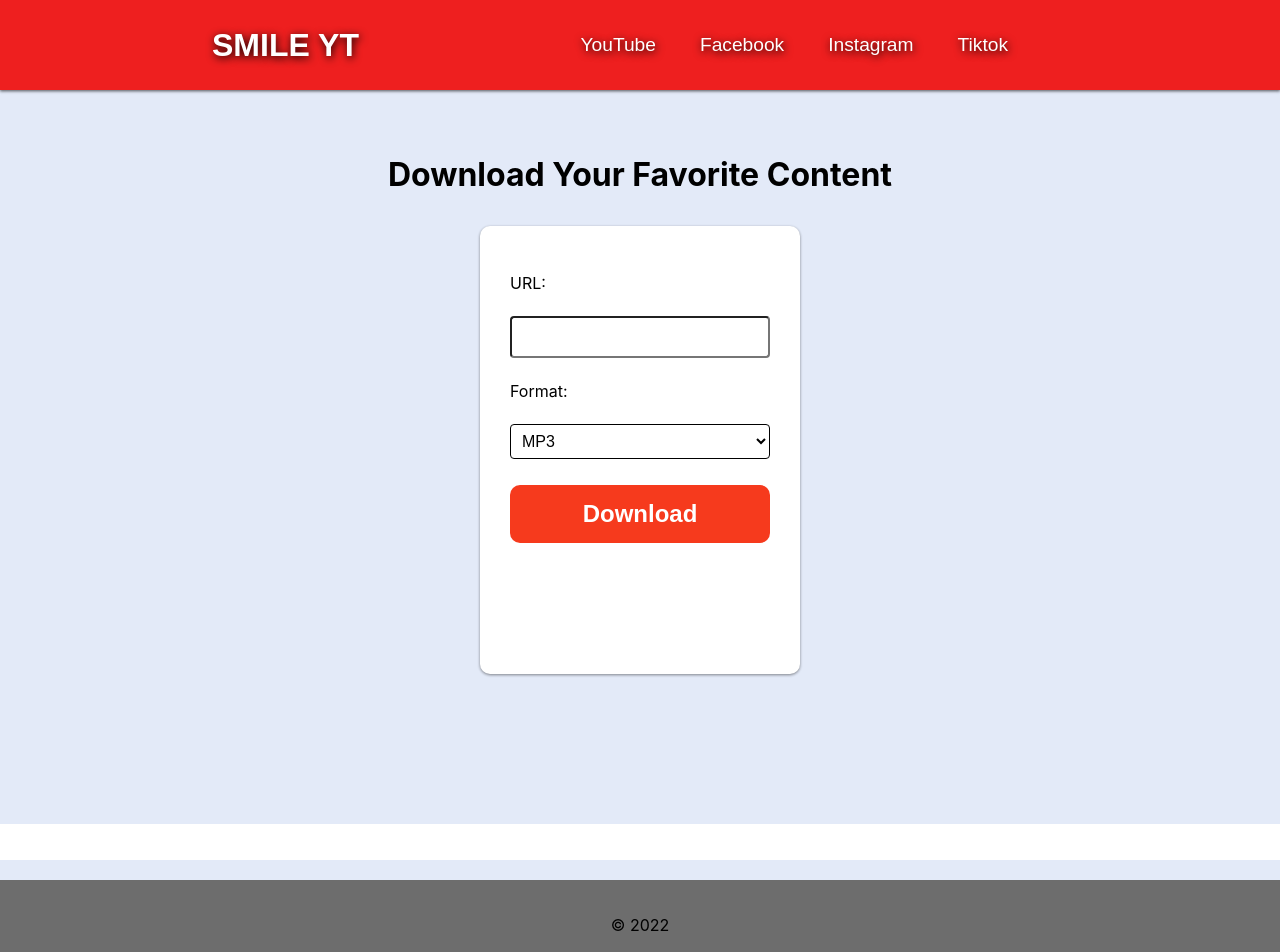
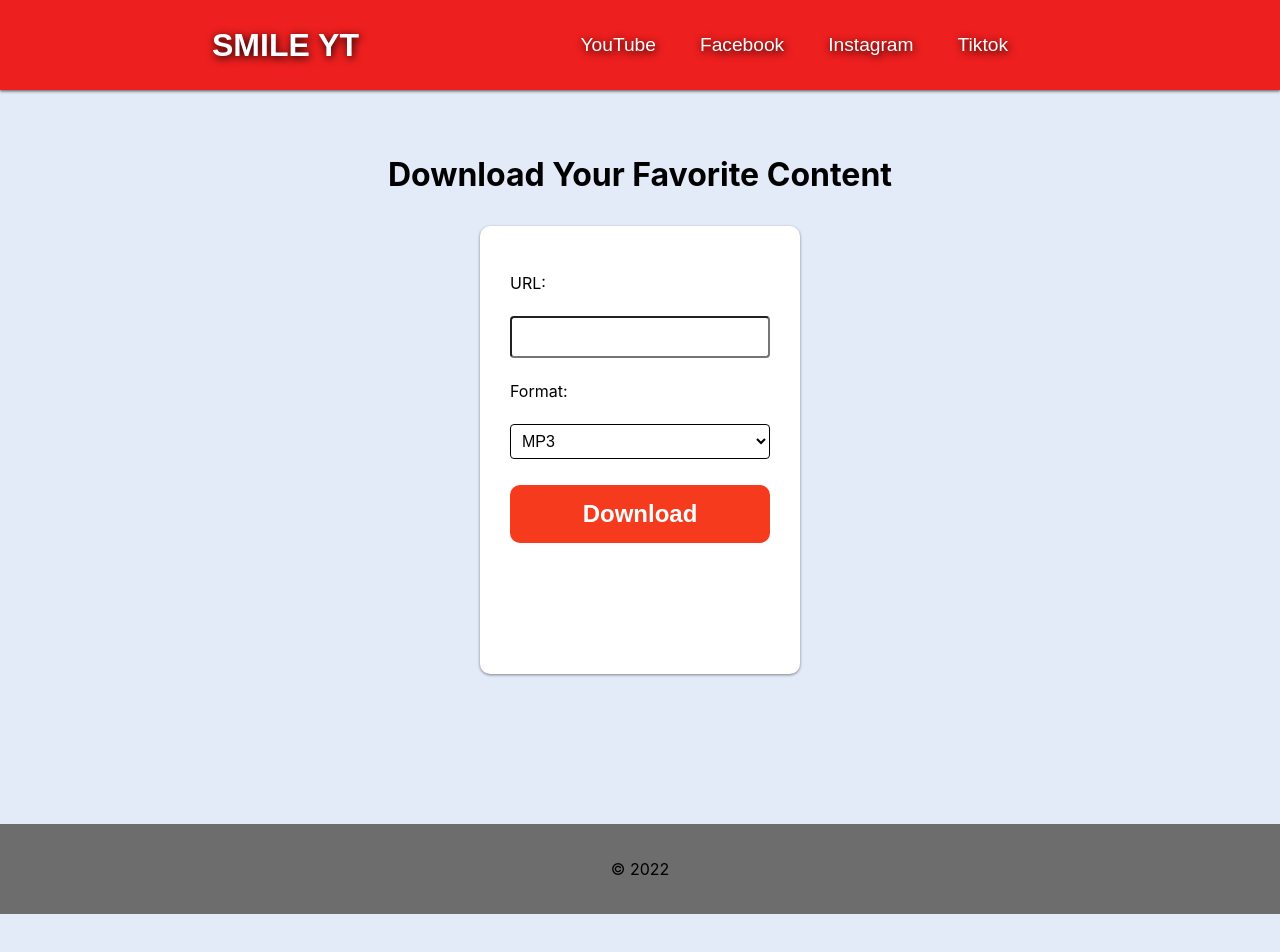
Before and after one commit to SmileCodeXXX/SMileYT, a React (Create React App) app: page / in a window 1280 px wide. Shown: the top 952 px of the page. After the commit the page ends 914 px from the top, so only its background shows below. Built offline with nearby package versions, Linux system fonts and the light colour scheme.

Commit message:
added google ads in header

```diff
--- a/src/App.css
+++ b/src/App.css
@@ -131,29 +131,27 @@ select{
 /*card styling */
 .download-list{
     width:100%;
-    padding: 18px 0px;
-    display: flex;
-    justify-content: center;
-    align-items: center;
-    flex-direction: column;
-    gap: 1.2rem;
-    margin-bottom: 20px;
+    max-height: 500px;
+    display: block;
     background-color: rgb(255, 255, 255);
+    overflow: auto;
 }
 .card{
     display: flex;
     box-shadow: 0 1px 3px rgba(0, 0, 0, 0.364), 0 1px 3px rgba(0, 0, 0, 0.357);
-    height: 200px;
+    height: 210px;
     gap: 1rem;
     justify-content: flex-start;
     align-items: center;
-    width: 40%;
+    max-width: 95%;
     background-color: rgb(255, 255, 255);
     border-radius: 4px;
     overflow: hidden;
+    margin: 20px auto;
 }
 img{
-    width: 300px;
+    width: 40%;
+    height: 300px;
     object-fit: cover;
 }
 .contents{
@@ -167,7 +165,8 @@ img{
     font-size: 14.5px;
     word-break:break-all;
     word-wrap: break-word;
-    text-overflow: 20 ellipsis;
+    text-overflow: ellipsis;
+
 }
 
 
@@ -244,4 +243,18 @@ img{
         line-height: 1.5;
         background-color: #fff;
     }
+
+
+    .card{
+        display: flex;
+        box-shadow: 0 1px 3px rgba(0, 0, 0, 0.364), 0 1px 3px rgba(0, 0, 0, 0.357);
+        height: 220px;
+        gap: 1rem;
+        justify-content: flex-start;
+        align-items: center;
+        width: 50%;
+        background-color: rgb(255, 255, 255);
+        border-radius: 4px;
+        overflow: hidden;
+    }
 }
--- a/src/conponent/Main.jsx
+++ b/src/conponent/Main.jsx
@@ -22,9 +22,12 @@ function Main() {
         {
           headers: {
            Accept: "*/*",
-          //'Content-Type':'*'
-          'Access-Control-Allow-Origin':'*'
+          'Content-Type':'*',
+          'Access-Control-Allow-Origin':'*/*'
           },
+
+          //withCredentials: true,
+
         }
       ).then((res)=>{
        console.log(res)
```
